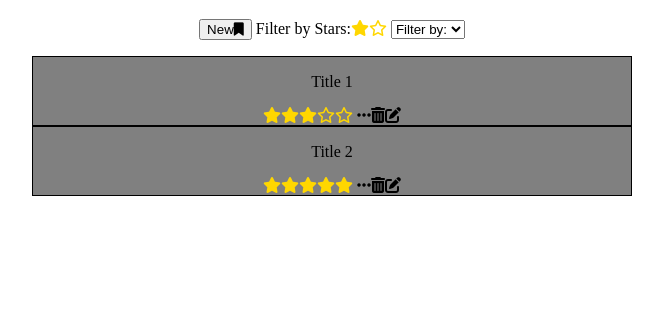
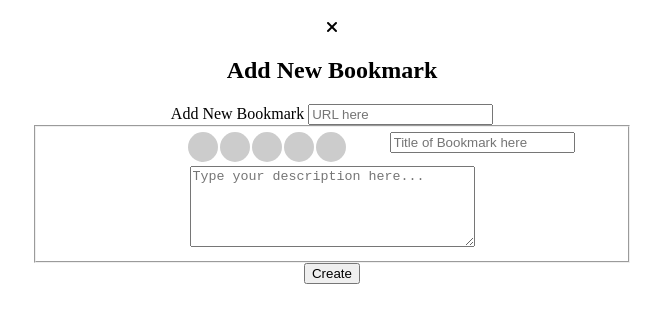
Before and after one commit to thinkful-ei-leopard/ron-bookmarks-app, a website: page src/index.html in a window 1280 px wide. Both pictures are taken after a click on the button "New". Shown: the part 61-384 px from the top of the page, without its empty margins (308-971 px from the left). Drawn offline with nearby package versions, Linux system fonts and the light colour scheme; no server answers.

Commit message:
Add New Bookmark page now loads when New button is clicked

```diff
--- a/src/bookmarksApp.js
+++ b/src/bookmarksApp.js
@@ -54,6 +54,34 @@ const generateItemElement = function (item) {
 
 };
 
+const generateAddBookmarkView = function() {
+  return `    <form>
+  <i class="js-item-close fas fa-times"></i>
+  <h2>Add New Bookmark</h2> <!-- delete this after-->
+
+  <label for="new-bookmark">Add New Bookmark</label>
+  <input type="text" id="new-bookmark" name="add-bookmark" required minlength="4" size="20" placeholder="URL here" required>
+  <fieldset>
+      <label for="name-new-bookmark"></label>
+      <input type="text" id="name-new-bookmark" name="title-bookmark" required minlength="4" size="20" placeholder="Title of Bookmark here" required>
+
+
+      <div class="rating">
+          <span><input type="radio" name="rating" id="str5" value="5"><label for="str5"></label></span>
+          <span><input type="radio" name="rating" id="str4" value="4"><label for="str4"></label></span>
+          <span><input type="radio" name="rating" id="str3" value="3"><label for="str3"></label></span>
+          <span><input type="radio" name="rating" id="str2" value="2"><label for="str2"></label></span>
+          <span><input type="radio" name="rating" id="str1" value="1"><label for="str1"></label></span>
+      </div>
+
+      <label for="description-text"></label>
+      <textarea id="description-text" name="bookmark-description" rows="5" cols="33" placeholder="Type your description here..."></textarea>
+
+  </fieldset>
+  <button>Create</button>
+</form>`;
+};
+
 const generateBookmarksString = function (bookmarksList) {
   const items = bookmarksList.map((item) => generateItemElement(item));
   return items.join('');
@@ -74,7 +102,16 @@ const handleCloseError = function () {
   });
 };
 
-const handleNewItemClicked = function () {};
+const handleNewItemClicked = function () {
+  // This will hide the current views not needed
+  // show the correct view to add a new bookmark
+  $('#new-bookmark-button').on('click', event => {
+    console.log('new bookmark clicked');
+    $('.js-bookmarks-list').addClass('hidden');
+    $('.init-view').addClass('hidden');
+    $('.container').html(generateAddBookmarkView);
+  });
+};
 
 const handleFilterClicked = function() {};
 
@@ -98,6 +135,11 @@ const handleDeleteBookmarkClicked = function() {
       .then(() => {
         store.findAndDelete(id);
         render();
+      })
+      .catch((error) => {
+        console.log(`This is the error: ${error.message}`);
+        store.setError(error.message);
+        renderError();
       });
   });
 
@@ -106,7 +148,11 @@ const handleDeleteBookmarkClicked = function() {
 
 const handleCloseViewClicked = function() {};
 
-const handleCreateSubmit = function() {};
+const handleCreateSubmit = function() {
+  // this will create a POST request from the formdata()
+  // get the response and put that into store
+  // and render the page correctly.
+};
 
 const bindEventListeners = function() {
   handleNewItemClicked();
--- a/src/index.html
+++ b/src/index.html
@@ -32,7 +32,7 @@
         <section>
             <ul class="js-bookmarks-list">
         </section>
-
+        <p class="error-container"></p>
     </main>
     <script src="https://code.jquery.com/jquery-3.4.1.slim.min.js" integrity="sha256-pasqAKBDmFT4eHoN2ndd6lN370kFiGUFyTiUHWhU7k8=" crossorigin="anonymous"></script>
     <script src="index.js" type="module"></script>
```
